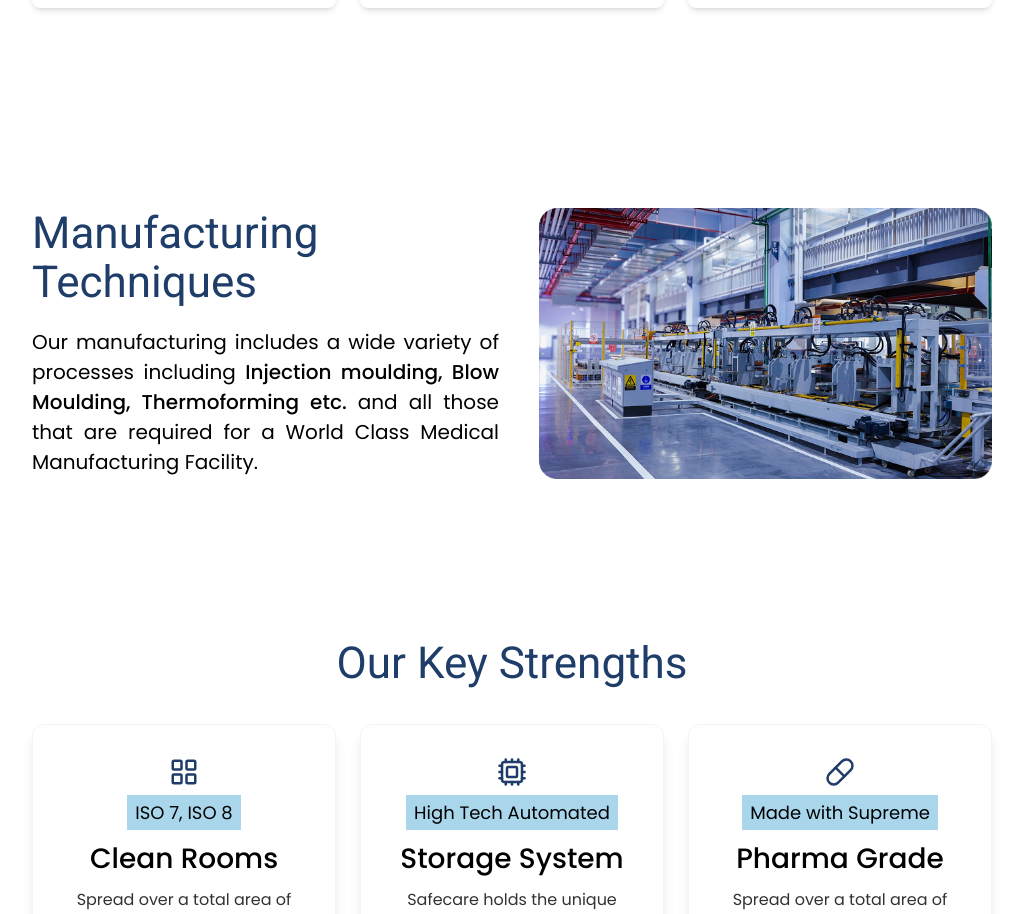
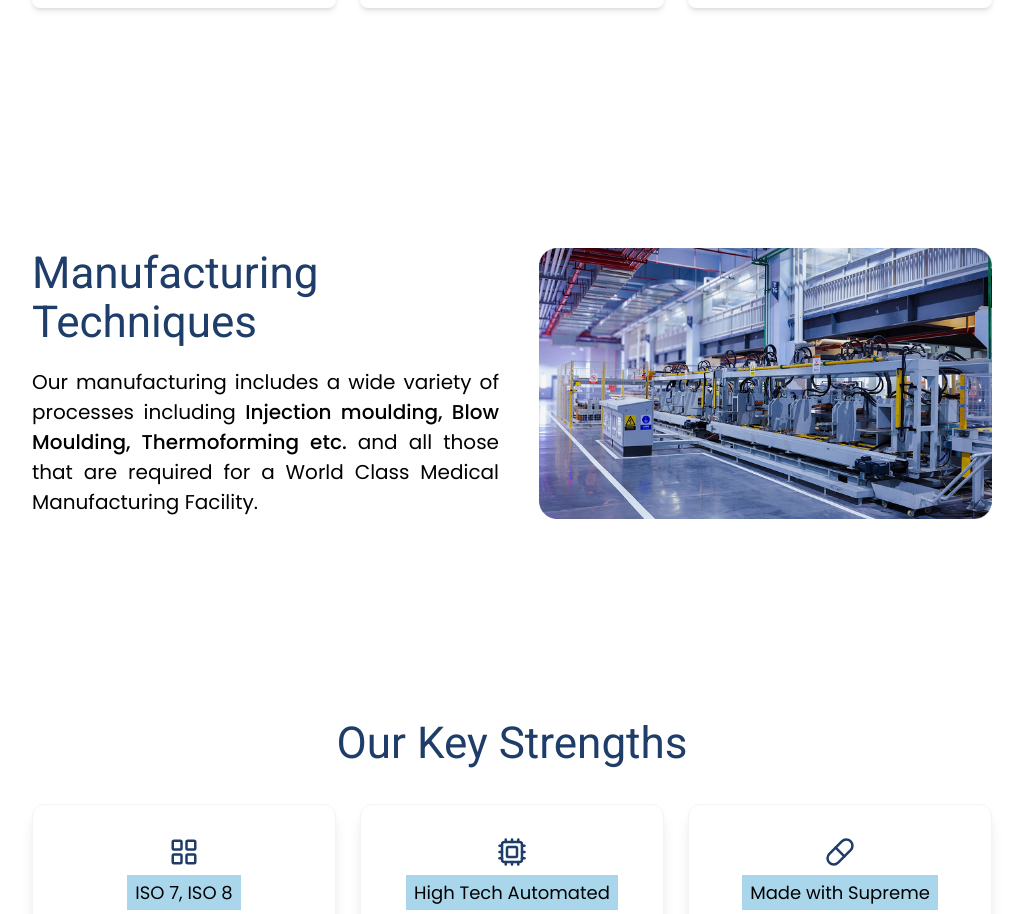
Before and after one commit to Sana-Ahmad1771/careplus-next, a Next.js app: page / in a window 1280 px wide. Shown: the part 3740-4654 px from the top of the page, without its empty margins (128-1151 px from the left). Built offline with nearby package versions, Linux system fonts and the light colour scheme.

Commit message:
techniques section y axix padding set

```diff
--- a/app/components/Pages/home/Techniques.jsx
+++ b/app/components/Pages/home/Techniques.jsx
@@ -6,7 +6,7 @@ import manfacturing from "@/public/assets/Manufacturing-industry.png";
 
 const Techniques = () => {
   return (
-    <section className="py-20 px-5 lg:px-32 xl:px-40 bg-white overflow-hidden">
+    <section className="pb-20 lg:py-30 px-5 lg:px-32 xl:px-40 bg-white overflow-hidden">
       <div className="flex flex-col lg:flex-row justify-center items-center gap-10">
 
         {/* Text Section */}
```
